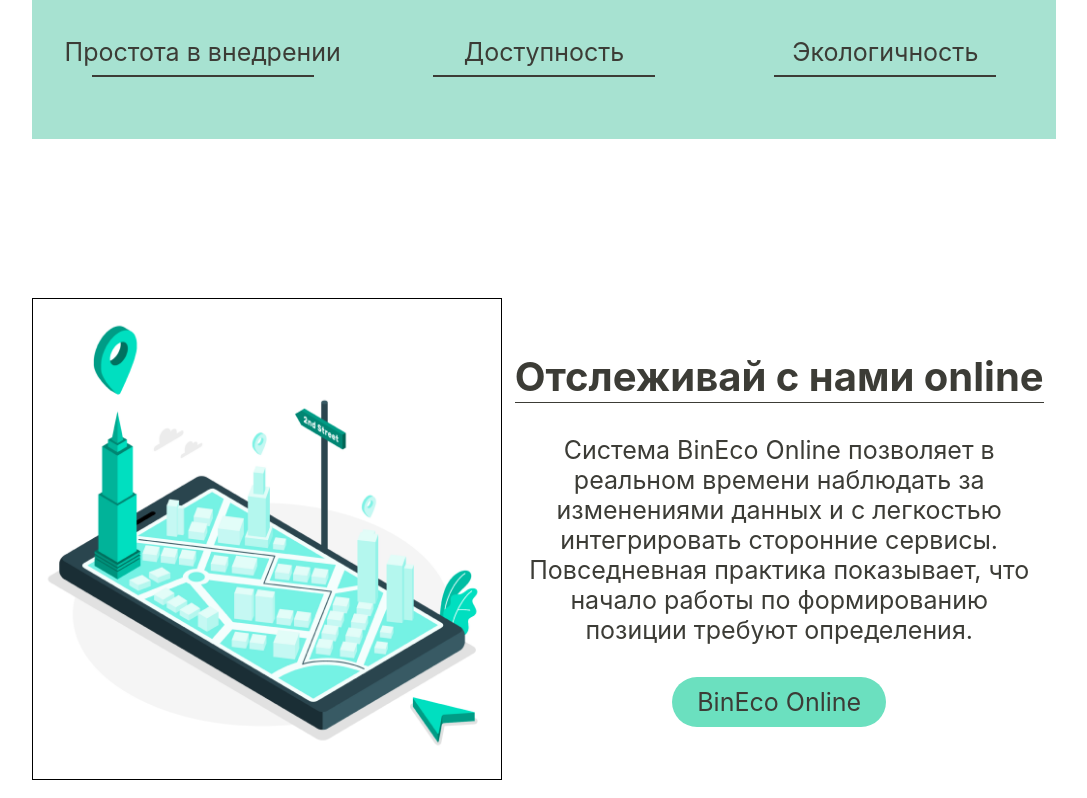
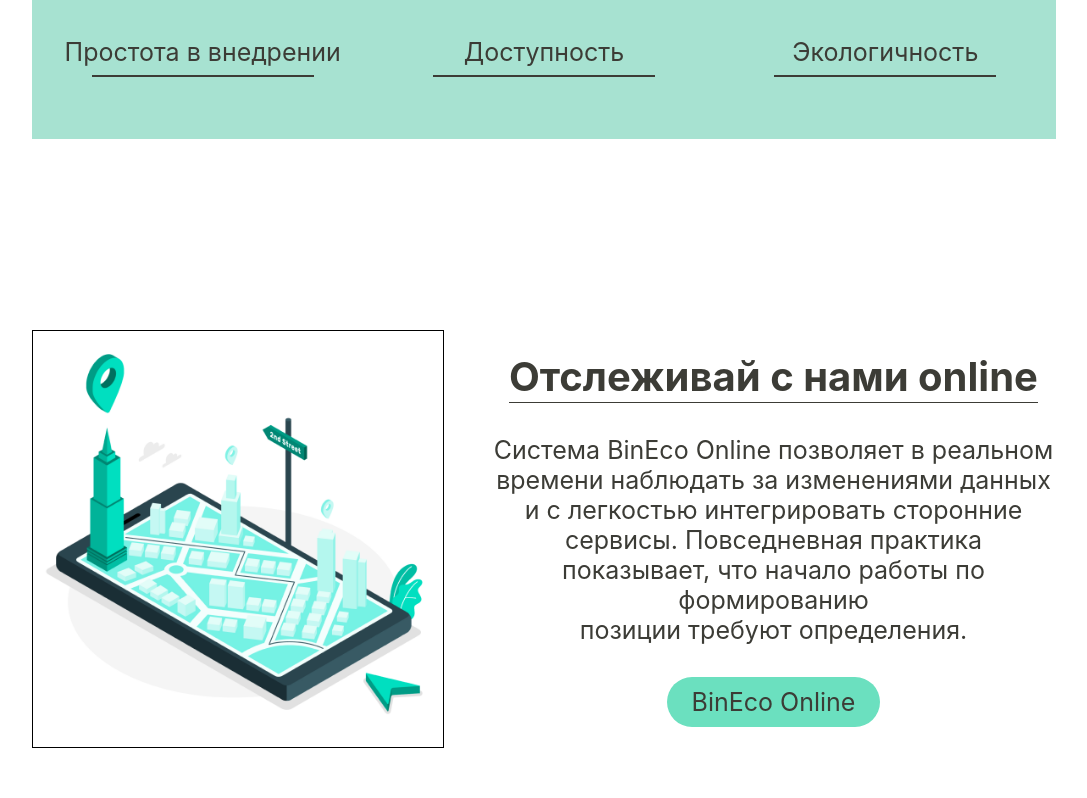
Before and after one commit to Enactus-NIS-Taraz/bineco, a website: page src/pages/index.html in a window 1280 px wide. Shown: the part 1137-1935 px from the top of the page, without its empty margins (96-1183 px from the left). Drawn offline with Linux system fonts and the light colour scheme.

Commit message:
fix: fix problem with changing size of online-tracking picture

```diff
--- a/src/styles/scss/blocks/online-tracking.scss
+++ b/src/styles/scss/blocks/online-tracking.scss
@@ -11,7 +11,7 @@
 
     &__image {
         border: 1px solid black;
-        height: 60vh;
+        width: 40%;
     }
 
     &__pic {
```
Also changed, not shown: src/styles/css/main.css, 1 other file.
